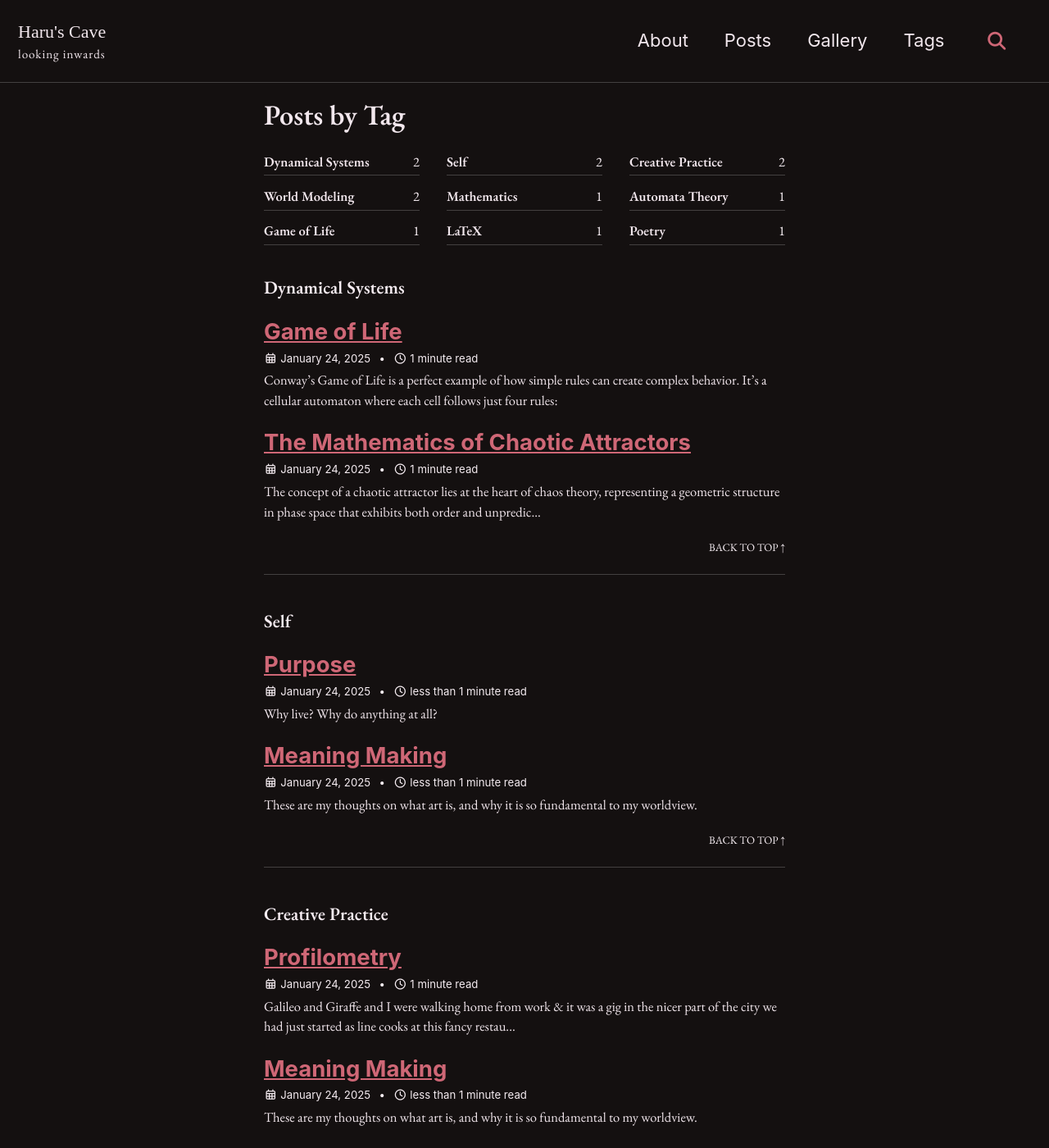
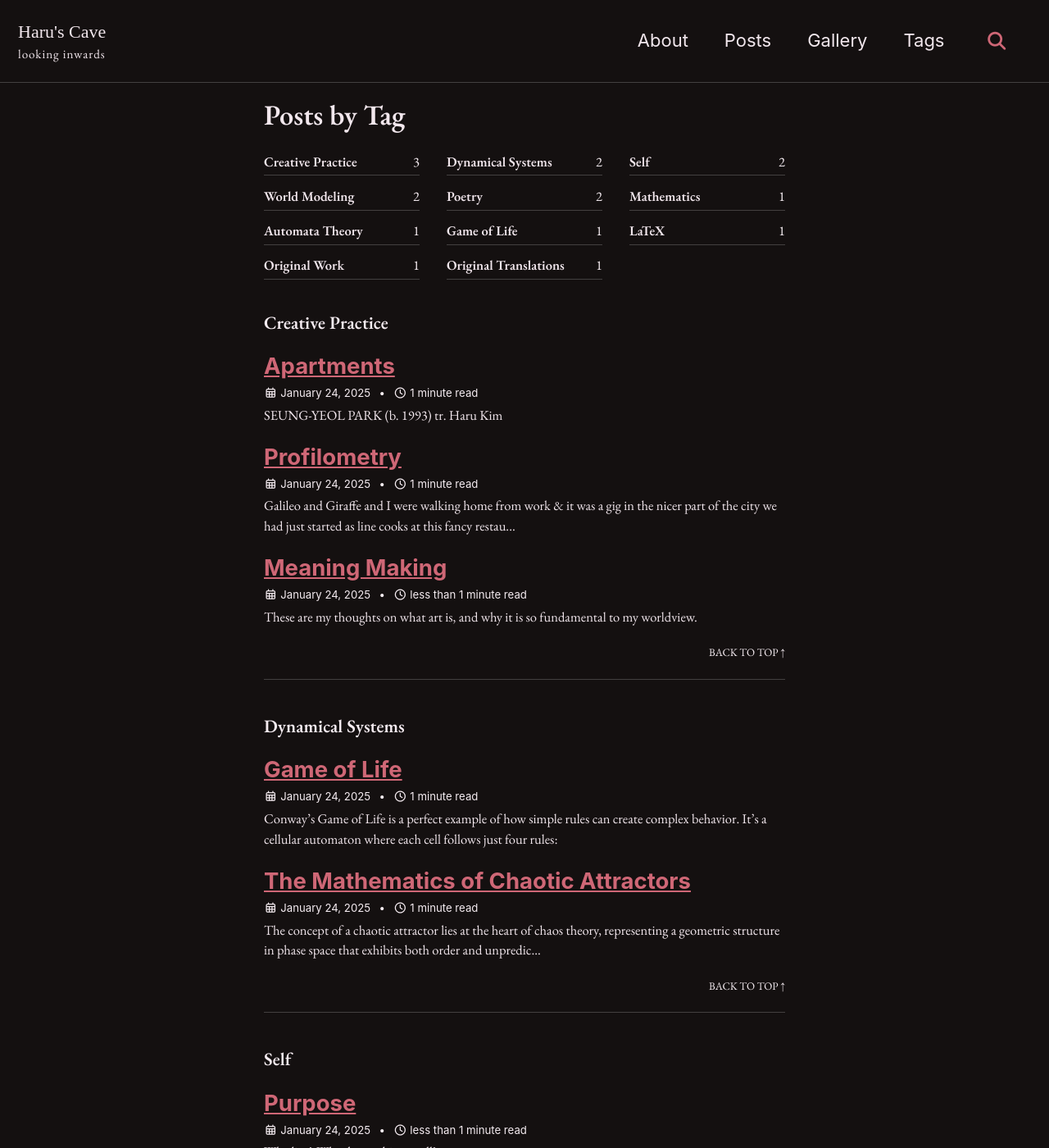
Before and after one commit to hxxru-u/hxxru-u.github.io, a Jekyll site: the page built from _pages/tags.md, in a window 1280 px wide and 1400 px high. Shown: the whole window at 82% size. Built offline with Jekyll 4.4.1, drawn with Linux system fonts in a browser that asks for light colours; cached includes are drawn as plain includes; some of the changed lines change nothing that is shown; some of the changed text lies outside the part shown.

Commit message:
Add apartments post and Original Work tag to profilometry

```diff
--- /dev/null
+++ b/_posts/2025-01-24-apartments.md
@@ -0,0 +1,24 @@
+---
+title: "Apartments"
+date: 2025-01-24T22:45:16+09:00
+layout: background_game
+tags:
+  - Creative Practice
+  - Poetry
+  - Original Translations
+---
+
+**SEUNG-YEOL PARK (b. 1993)**
+*tr. Haru Kim*
+
+apartments on apartments on apartments make a forest and i saw a buffalo walk amongst it all children watched the buffalo with curious eyes as it trudged lazily between the numerous apartments but the children soon left as the sky darkened and that night i listened to the footsteps of the buffalo now illuminated by street lamps the footsteps were loud yet nobody seemed bothered even as the sun started to rise nobody did as much to stick their head out the window
+
+i could reconstructed the scene in my head from the footsteps i heard
+
+no i actually watched it happen with my own eyes
+
+the next day i walked amongst the apartments but there was no buffalo only a dozen or so mice they stared directly at me seemingly menacing but i thought they meant no harm the mice left eventually and i was alone again walking deeper and deeper within the apartments i did not expect to see the buffalo again
+
+and all of that was an year ago so i have no idea why a buffalo is lounging in our living room today i look at the buffalo and it is walking around the room my husband asks me why im standing so still *shouldnt we be taking that thing out of the house* he says and i nod but i keep watching the buffalo it is still going around and around i want it to spin until it dissolves into a whirlpool but no such thing happens
+
+the buffalo merely walks around and around making a mess of our living room
--- a/_posts/2025-01-24-profilometry.md
+++ b/_posts/2025-01-24-profilometry.md
@@ -5,6 +5,7 @@ layout: background_game
 tags:
   - Creative Practice
   - Poetry
+  - Original Work
 ---
 
 
```
